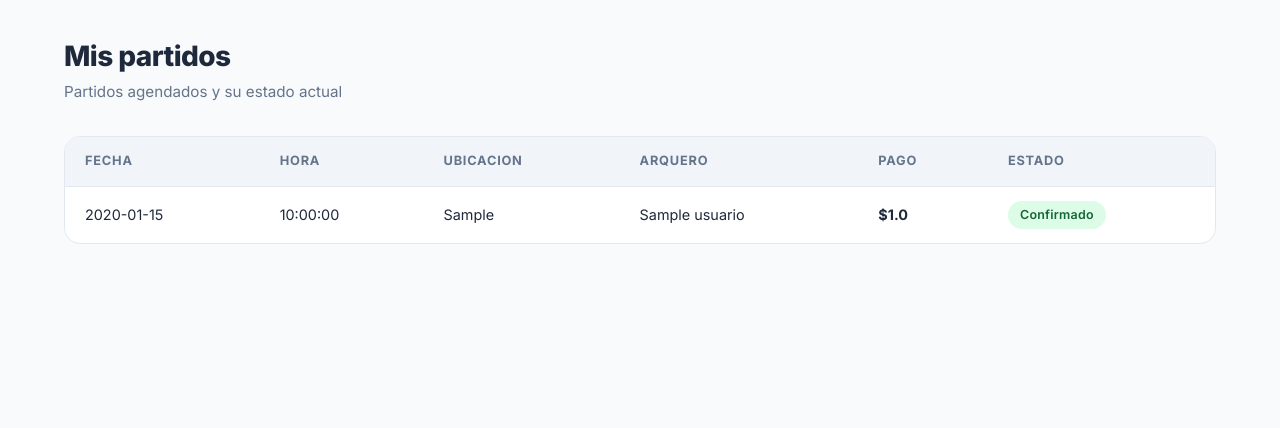
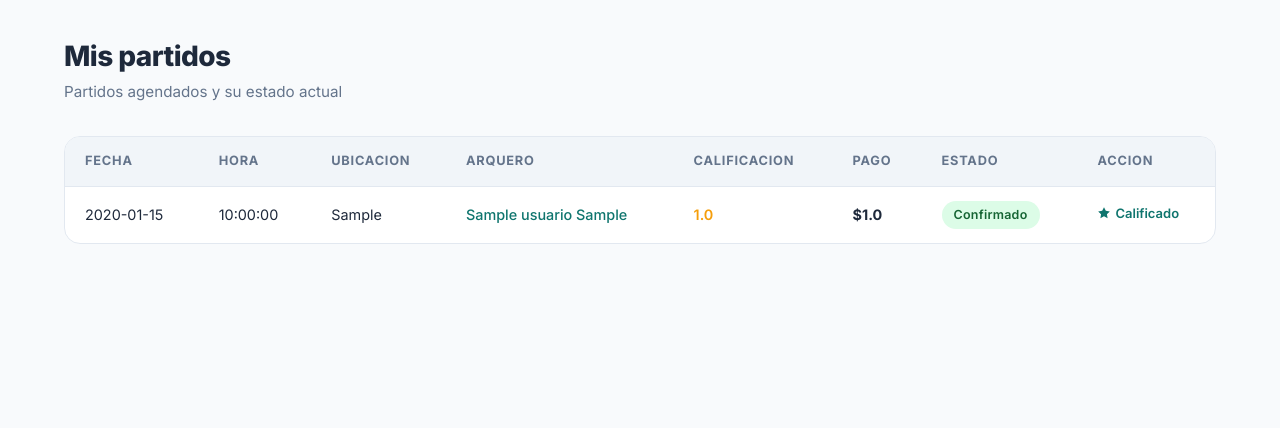
Before and after one commit to vanegas-27/Arma_tu_equipo, a Flask app: template app/templates/mis_partidos.html in a window 1280 px wide. Shown: the part 65-493 px from the top of the page. Run offline with Flask 3, Linux system fonts and the light colour scheme; the template is opened without the code that fills it: values that come from a table or form of the project are taken from there, others are empty; tables that the repository leaves empty hold one stand-in row (values such as "Sample post").

Commit message:
Update: Se incrusta el estilo y las nuevas secciones para la visualizacion correcta de la calificacion del arquero y sus datos

```diff
--- a/app/templates/mis_partidos.html
+++ b/app/templates/mis_partidos.html
@@ -1,5 +1,37 @@
 {% extends "base.html" %}
 {% block title %}Mis Partidos - Arma tu equipo{% endblock %}
+
+{% block head %}
+<style>
+.rating-form {
+    display: flex;
+    align-items: center;
+    gap: 8px;
+}
+.rating-form select {
+    padding: 6px 10px;
+    border: 1px solid #ddd;
+    border-radius: 6px;
+    font-size: 14px;
+}
+.rating-form button {
+    padding: 6px 12px;
+    font-size: 13px;
+}
+.rated-badge {
+    display: inline-flex;
+    align-items: center;
+    gap: 4px;
+    color: #0f756e;
+    font-weight: 600;
+    font-size: 13px;
+}
+.rated-badge svg {
+    width: 14px;
+    height: 14px;
+}
+</style>
+{% endblock %}
 
 {% block content %}
 <div class="panel-page">
@@ -19,8 +51,10 @@
                             <th>Hora</th>
                             <th>Ubicacion</th>
                             <th>Arquero</th>
+                            <th>Calificacion</th>
                             <th>Pago</th>
                             <th>Estado</th>
+                            <th>Accion</th>
                         </tr>
                     </thead>
                     <tbody>
@@ -29,7 +63,20 @@
                             <td>{{ partido.fecha }}</td>
                             <td>{{ partido.hora }}</td>
                             <td>{{ partido.ubicacion }}</td>
-                            <td>{{ partido.arquero.usuario.nombre }}</td>
+                            <td>
+                                <a href="{{ url_for('routes.arquero_detail', arquero_id=partido.arquero.id) }}" style="color: #0f756e; font-weight: 500;">
+                                    {{ partido.arquero.usuario.nombre }} {{ partido.arquero.usuario.apellido }}
+                                </a>
+                            </td>
+                            <td>
+                                {% if partido.arquero.calificacion > 0 %}
+                                <span style="color: #f59e0b; font-weight: 600;">
+                                    {{ "%.1f"|format(partido.arquero.calificacion) }}
+                                </span>
+                                {% else %}
+                                <span style="color: #999;">Sin Calificacion</span>
+                                {% endif %}
+                            </td>
                             <td><strong>${{ partido.pago }}</strong></td>
                             <td>
                                 {% if partido.estado == "pendiente" %}
@@ -40,6 +87,30 @@
                                     <span class="badge badge-danger">Cancelado</span>
                                 {% else %}
                                     <span class="badge">{{ partido.estado }}</span>
+                                {% endif %}
+                            </td>
+                            <td>
+                                {% if partido.estado == "confirmado" and not partido.calificado %}
+                                    <form method="POST" action="{{ url_for('routes.calificar_arquero', partido_id=partido.id) }}" class="rating-form">
+                                        <select name="calificacion" required>
+                                            <option value="" selected disabled>Seleccionar</option>
+                                            <option value="1">1 ★</option>
+                                            <option value="2">2 ★</option>
+                                            <option value="3">3 ★</option>
+                                            <option value="4">4 ★</option>
+                                            <option value="5">5 ★</option>
+                                        </select>
+                                        <button type="submit" class="btn btn-primary btn-sm">Calificar</button>
+                                    </form>
+                                {% elif partido.calificado %}
+                                    <span class="rated-badge">
+                                        <svg xmlns="http://www.w3.org/2000/svg" viewBox="0 0 24 24" fill="currentColor">
+                                            <path d="M12 2l3.09 6.26L22 9.27l-5 4.87 1.18 6.88L12 17.77l-6.18 3.25L7 14.14 2 9.27l6.91-1.01L12 2z"/>
+                                        </svg>
+                                        Calificado
+                                    </span>
+                                {% else %}
+                                    <span style="color: #999;">-</span>
                                 {% endif %}
                             </td>
                         </tr>
```
